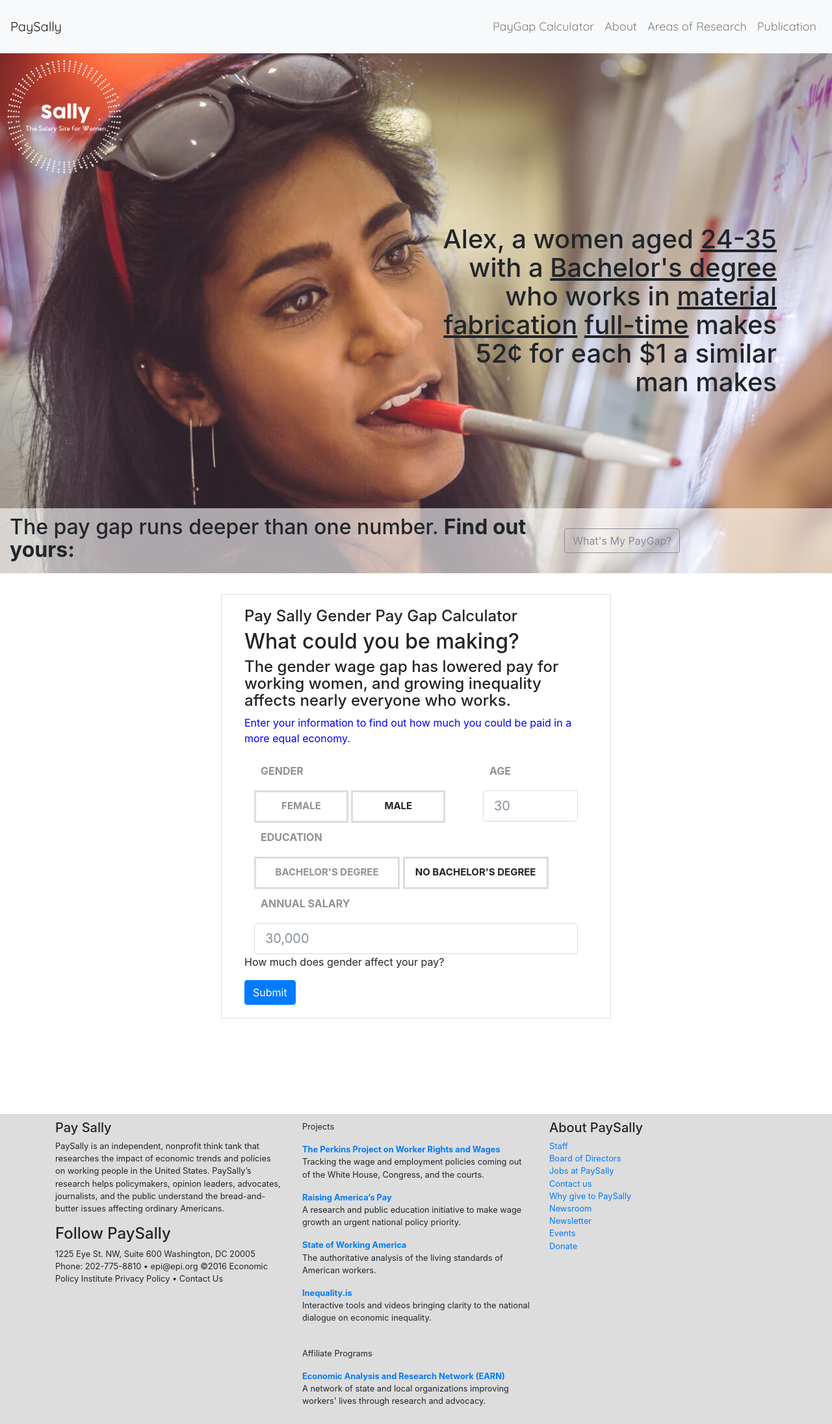
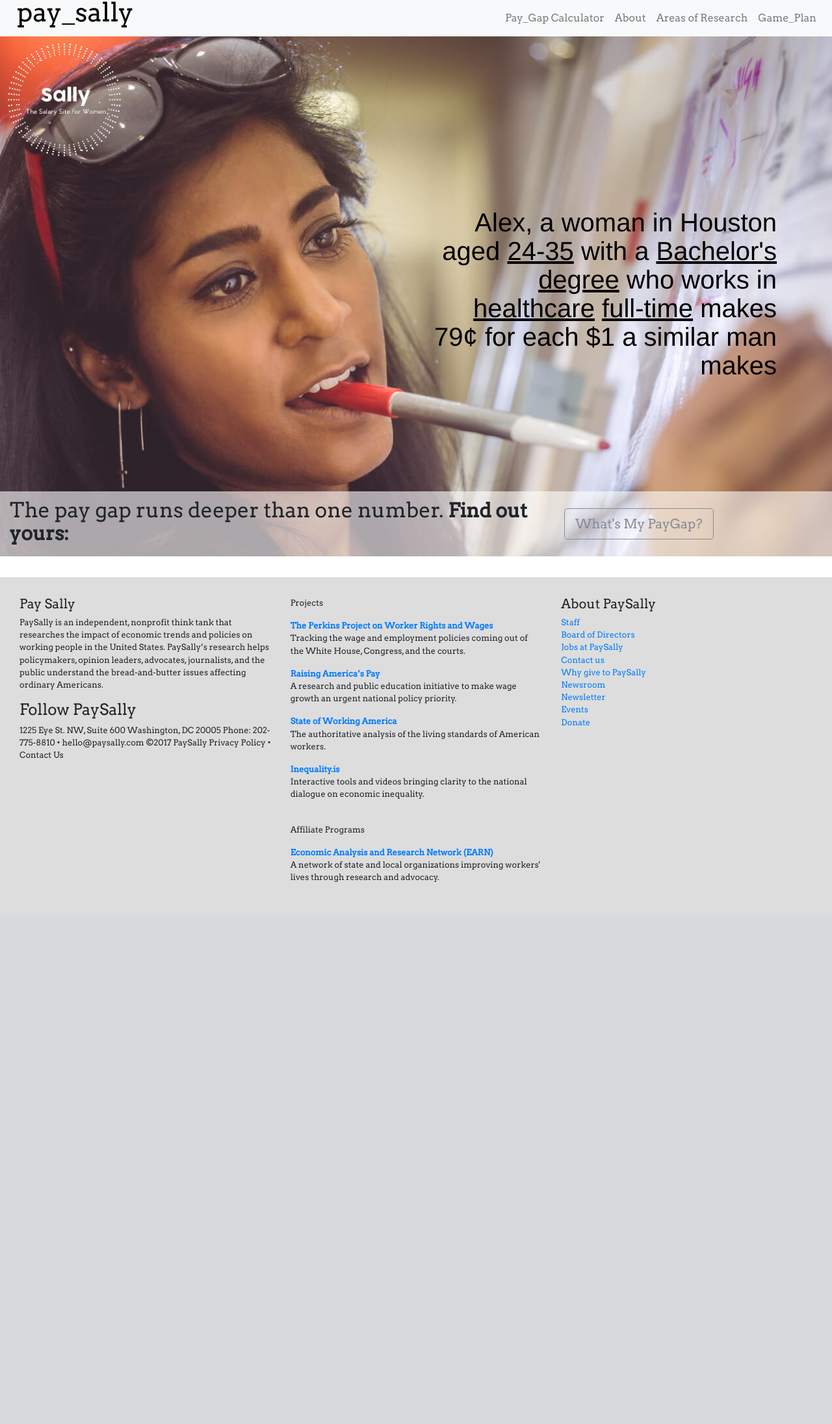
Before and after one commit to julianapeace/WomenStartupWeekend, a Python web app: template myapp/templates/index.html in a window 1280 px wide. Shown: the whole page at 65% size. After the commit the page ends 1357 px from the top, so only its background shows below. Run offline with Jinja, Linux system fonts and the light colour scheme; the template is opened without the code that fills it, so the values that code supplies are empty; some libraries are stand-ins or nearby versions.

Commit message:
completed web app

```diff
--- a/myapp/templates/base.html
+++ b/myapp/templates/base.html
@@ -4,22 +4,25 @@
   <meta charset="utf-8">
   <meta name="viewport" content="width=device-width, initial-scale=1, shrink-to-fit=no">
   <link href="https://fonts.googleapis.com/css?family=Quicksand" rel="stylesheet">
+  <script src="https://ajax.googleapis.com/ajax/libs/jquery/3.2.1/jquery.min.js"></script>
+  <script src="/static/js/paysally.js"></script>
   <link rel="stylesheet" href="https://maxcdn.bootstrapcdn.com/bootstrap/4.0.0-beta/css/bootstrap.min.css">
-  <link rel="stylesheet" href="/static/css/style.css">
+  <link href="https://fonts.googleapis.com/css?family=Arvo" rel="stylesheet"><link rel="stylesheet" href="/static/css/style.css">
   <title>{%block title%}Pay Sally{% endblock %}</title>
 </head>
 
 <body>
 
   <nav class="navbar navbar-expand-lg navbar-light bg-light">
-    <a class="navbar-brand" href="/">PaySally</a>
+    <h1 id="header" style="position: fixed; padding: 0 0 10px 10px;"><a href="/">pay_sally</a></h1>
+    <a class="navbar-brand" href="/"></a>
     <button class="navbar-toggler" type="button" data-toggle="collapse" data-target="#navbarNavDropdown" aria-controls="navbarNavDropdown" aria-expanded="false" aria-label="Toggle navigation">
     <span class="navbar-toggler-icon"></span>
   </button>
     <div class="collapse navbar-collapse" id="navbarNavDropdown">
       <ul class="navbar-nav ml-auto">
         <li class="nav-item">
-          <a class="nav-link" href="#calculator">PayGap Calculator</a>
+          <a class="nav-link" href="/page/calculator.html">Pay_Gap Calculator</a>
         </li>
         <li class="nav-item">
           <a class="nav-link" href="#">About</a>
@@ -28,7 +31,7 @@
           <a class="nav-link" href="#">Areas of Research</a>
         </li>
         <li class="nav-item">
-          <a class="nav-link" href="#">Publication</a>
+          <a class="nav-link" href="/page/solution.html">Game_Plan</a>
         </li>
       </ul>
     </div>
@@ -36,41 +39,40 @@
 
   {% block jumbotron %}
   <div class="jumbotron vertical-center jumbotron-fluid">
-    <img src="/static/img/white-logo.png" alt="" style="width: 15%;">
+    <img src="/static/img/white-logo-sm.png" alt="" style="width: 15%;">
     <div class="container">
       <div class="row jumbotrontext">
         <div class="col-lg-6">
         </div>
         <div class="col-lg-6">
-          <h1 class="display-6" style="text-align: right;">{% block jumbotrontext %}Alex, a women aged <u>24-35</u> with a <u>Bachelor's degree</u> who works in <u>material fabrication</u> <u>full-time</u> makes 52&#162; for each $1 a similar man makes{% endblock %}</h1>
+          <h1 class="display-6">{% block jumbotrontext %}Alex, a woman in Houston aged <u>24-35</u> with a <u>Bachelor's degree</u> who works in <u>healthcare</u> <u>full-time</u> makes 79&#162; for each $1 a similar man makes{% endblock %}</h1>
         </div>
       </div>
       <div class="row jumbotron-paygap">
-        <div class="col-lg-8">
-          <h2>The pay gap runs deeper than one number. <strong>Find out yours:</strong></h2>
+        <div class="col-lg-8 col-md-8 col-sm-12">
+          <h2>The pay gap runs deeper than one number. <strong style="font-size: 30px;">Find out yours:</strong></h2>
         </div>
-        <div class="col-lg-4">
-          <a href="#calculator" class="btn btn-outline-secondary">What's My PayGap?</a>
+        <div class="col-lg-4 col-md-8 col-sm-12">
+          <a href="/page/calculator.html" class="btn btn-outline-secondary btn-lg">What's My PayGap?</a>
         </div>
       </div>
     </div>
   </div>
   {% endblock %}
-  <div class="calculator">
     {% block calculator %}{% endblock %}
-  </div>
   {% block calcresult %}{% endblock %}
-  <footer>
-    <div class="container">
+  {% block solution %}{% endblock %}
+
+  <footer id="footer">
       <div class="row">
-        <div class="col-lg-4">
+        <div class="col-lg-4 col-md-4 col-sm-12">
           <h5>Pay Sally</h5>
           <p>PaySally is an independent, nonprofit think tank that researches the impact of economic trends and policies on working people in the United States. PaySally’s research helps policymakers, opinion leaders, advocates, journalists, and the public
             understand the bread-and-butter issues affecting ordinary Americans.</p>
           <h4>Follow PaySally</h4>
-          <p>1225 Eye St. NW, Suite 600 Washington, DC 20005 Phone: 202-775-8810 • epi@epi.org ©2016 Economic Policy Institute Privacy Policy • Contact Us</p>
+          <p>1225 Eye St. NW, Suite 600 Washington, DC 20005 Phone: 202-775-8810 • hello@paysally.com ©2017 PaySally Privacy Policy • Contact Us</p>
         </div>
-        <div class="col-lg-4">
+        <div class="col-lg-4 col-md-4 col-sm-12">
           <p>Projects</p>
           <a href="#"><strong>The Perkins Project on Worker Rights and Wages</strong></a>
           <p>Tracking the wage and employment policies coming out of the White House, Congress, and the courts.</p>
@@ -85,7 +87,7 @@
           <a href="#"><strong>Economic Analysis and Research Network (EARN)</strong></a>
           <p>A network of state and local organizations improving workers' lives through research and advocacy.</p>
         </div>
-        <div class="col-lg-4">
+        <div class="col-lg-4 col-md-4 col-sm-12">
           <h5>About PaySally</h5>
           <p>
             <a href="http://www.epi.org/about/staff/">Staff</a><br>
@@ -100,8 +102,6 @@
           </p>
         </div>
       </div>
-
-    </div>
   </footer>
 </body>
 
--- a/myapp/templates/index.html
+++ b/myapp/templates/index.html
@@ -1,86 +1 @@
-{% extends "base.html" %} {% block calculator %}
-<div id="calculator">
-  <div class="container">
-    <div class="row">
-      <div class="col-lg-12">
-
-
-
-        <h4>Pay Sally Gender Pay Gap Calculator</h4>
-        <h2>What could you be making?</h2>
-        <h4>The gender wage gap has lowered pay for working women, and growing inequality affects nearly everyone who works.</h4>
-        <p style="color: blue;">Enter your information to find out how much you could be paid in a more equal economy.</p>
-
-        <form class="" action="/calculator" method="post">
-          <fieldset class="form__options">
-            <div class="container">
-              <div class="row">
-                <div class="col-lg-8 col-md-8 col-sm-8">
-                  <label for="gender">Gender</label>
-                </div>
-                <div class="col-lg-4 col-md-4 col-sm-4">
-                  <label for="age">Age</label>
-                </div>
-              </div>
-              <div class="row">
-                <div class="col-lg-8 col-md-8 col-sm-8">
-
-                  <p class="form__answer">
-                    <input type="radio" name="gender" id="female" value="guy" checked>
-                    <label for="female">
-          Female
-        </label>
-                  </p>
-
-                  <p class="form__answer">
-                    <input type="radio" name="gender" id="male" value="guy" checked>
-                    <label for="male">
-          Male
-        </label>
-                  </p>
-
-                </div>
-                <div class="col-lg-4 col-md-4 col-sm-4">
-                  <input class="form-control form-control-lg" type="number" step="1" size="" placeholder="30" name="age" value="">
-                </div>
-              </div>
-              <div class="row">
-                <div class="col-lg-12">
-                  <label for="education">Education</label>
-                </div>
-                <div class="col-lg-12">
-
-                  <p class="form__answer">
-                    <input type="radio" name="education" id="match_1" value="guy" checked>
-                    <label for="match_1">
-					Bachelor's Degree
-				</label>
-                  </p>
-
-                  <p class="form__answer">
-                    <input type="radio" name="education" id="match_1" value="guy" checked>
-                    <label for="match_1">
-          No Bachelor's Degree
-        </label>
-                  </p>
-                </div>
-              </div>
-
-              <div class="row">
-                <div class="col-lg-12">
-                  <label for="salary">Annual Salary</label>
-                </div>
-                <div class="col-lg-12">
-                  <input class="form-control form-control-lg" type="number" placeholder="30,000" name="salary" value="">
-                </div>
-              </div>
-            </div>
-          </fieldset>
-          <p>How much does gender affect your pay?</p>
-          <button type="submit" class="btn btn-primary" name="button">Submit</button>
-        </form>
-      </div>
-    </div>
-  </div>
-</div>
-{% endblock %}
+{% extends "base.html" %}
--- a/requirements.txt
+++ b/requirements.txt
@@ -6,5 +6,4 @@ requests
 peewee==2.10.2
 datetime==4.2
 markdown2==2.3.4
-pytz
 json
--- a/static/css/style.css
+++ b/static/css/style.css
@@ -1,30 +1,21 @@
-nav{
-  font-family:'Quicksand', Helvetica, Arial, sans-serif;
-  font-size: 18px;
-  line-height: 50px;
-}
-label {
-  text-transform: uppercase;
-  font-weight: bold;
-	/*box-sizing: border-box;*/
-	/*display: block;*/
-	height: 100%;
-	width: 100%;
-	padding: 10px 10px 10px 10px;
-	/*cursor: pointer;*/
-	opacity: .5;
-	transition: all .5s ease-in-out;
-	&:hover, &:focus, &:active {
-		border: 1px solid rgba(#ddd,.5);
-	}
+body{
+  font-family: 'Arvo', 'Quicksand', Helvetica, monospace;
 }
 footer{
-  padding: 10px;
+  padding: 30px;
   background-color: #ddd;
   font-size: 80%;
 }
+#header>a{
+  color: #000;
+}
+/********************************************************
+
+JUMBOTRON
+
+*******************************************************/
 .jumbotron {
-  background-image: url("/static/img/woman-working.jpg");
+  background: url("/static/img/woman-working.jpg") no-repeat center top;
   height: 100vh;
   position: relative;
 }
@@ -32,6 +23,12 @@ footer{
   position:absolute;
   top: 5px;
   left: 5px;
+}
+.jumbotrontext{
+  text-align: right;
+  color: #000;
+  font-family:  Helvetica, Arial, sans-serif;
+
 }
 .jumbotron-paygap{
   position: absolute;
@@ -45,25 +42,88 @@ footer{
   padding: 0;
   margin:0;
 }
+/********************************************************
+
+SOLUTION
+
+*******************************************************/
+.solutionsteps{
+  font-family: 'Arvo', 'Quicksand', Helvetica, monospace;
+  margin: 10px auto;
+  width: 850px;
+  padding: 40px;
+  min-height: 100vh;
+  height: 100%;
+  border: 3px solid #ddd;
+}
+/********************************************************
+
+CALCULATOR
+
+*******************************************************/
 .calculator{
-  height: 100vh;
+  min-height: 100vh;
 }
 #calculator{
-  margin: 0 auto;
+  font-family:'Quicksand', Helvetica, monospace;
+  margin: 20px auto;
   max-width: 600px;
-  width: 50%;
   border: 1px solid #ddd;
   padding: 20px;
+  height: 100%;
 }
+.form__answer {
+	display: inline-block;
+	width: 45%;
+  border: 3px solid #ddd;
+	height: 50px;
+	vertical-align: top;
+  font-size: 15px;
+  /*line-height: 5px;*/
+	text-align: center;
+}
+label {
+  text-transform: uppercase;
+  font-weight: bold;
+	height: 100%;
+	/*width: 100%;*/
+	padding: 10px 0px 00px 0px;
+	opacity: .5;
+	transition: all .5s ease-in-out;
+	/*&:hover, &:focus, &:active {
+		border: 1px solid rgba(#ddd,.5);
+	}*/
+}
+input[type="radio"] {
+	opacity: 0;
+	width: 0;
+  height: 0;
+}
+input[type="radio"]:active ~ label {
+  opacity: 1;
+}
+input[type="radio"]:checked ~ label {
+  opacity: 1;
+  font-size: 16px;
+  font-weight: bold;
+  /*background-color: #ddd;*/
+}
+/********************************************************
+
+RESULTS
+
+*******************************************************/
 #calculator-result{
-  margin: 0 auto;
+  font-family: 'Quicksand', Helvetica, monospace;
+  margin: 10px auto;
   max-width: 600px;
-  width: 50%;
   border: 1px solid #ddd;
   padding: 40px;
-  height: 100vh;
+  min-height: 100vh;
+  heignt: 100%;
 }
-.calculator-result{
+
+.pay_gap{
   background-color: rgba(255, 0, 0, 0.5);
   color: #fff;
   padding:10px;
@@ -76,91 +136,23 @@ footer{
   display: flex;
   align-items: center;
 }
-/* Font from Google fonts */
+/********************************************************
 
-@import url('https://fonts.googleapis.com/css?family=Source+Sans+Pro:300,400,900');
+BOOTSTRAP
 
-/* Form Styles */
-.form__answer {
-	display: inline-block;
-	/*box-sizing: border-box;*/
-	width: 45%;
-  border: 3px solid #ddd;
-	/*margin: 20px 1% 20px 0;*/
-  margin: 0px 0% 0px 0;
-	height: 50px;
-	vertical-align: top;
-	font-size: 15px;
-  line-height: 5px;
-	text-align: center;
-}
-
-.form__button {
-	height: 40px;
-	border: none;
-	text-transform: uppercase;
-	font-family: 'Source Sans Pro', sans-serif;
-	padding: 0 20px;
-	border-radius: 20px;
-	font-weight: 900;
-	cursor: pointer;
-	margin: 20px 0;
-	transition: all .25s ease-in-out;
-	&:hover, &:focus {
-		background-color: $submit-color-darker;
-		text-shadow: 1px 1px 1px rgba(0,0,0,.25);
-		outline: none;
-	}
-}
-
-
-/* Input style */
-
-input[type="radio"] {
-	opacity: 0;
-	width: 0;
-  height: 0;
-}
-
-input[type="radio"]:active ~ label {
-  opacity: 1;
-}
-
-input[type="radio"]:checked ~ label {
-  opacity: 1;
-	border: 1px solid $font-color;
-}
-
-
+*******************************************************/
 @media all and (min-width: 1024px) {
-  .navbar {
-    width: 100%;
 }
 @media all and (min-width: 768px) and (max-width: 1024px) {
-  .navbar {
-    width: 100%;
-  }
 }
 @media all and (min-width: 480px) and (max-width: 768px) {
-  .jumbotron{
-    height: 100vh;
-  }
-  h1{
-    color: #fff;
-  }
 }
 
 @media all and (max-width: 480px) {
-  .navbar {
-    width: 100%;
+  h1{
+    font-size: 30px;
   }
-  h1{
-    color: #fff;
-  }
-  .jumbotron{
-    height: 100vh;
+  h2{
+    font-size:20px;
   }
 }
-
-@media screen and (max-width: 768px) and (orientation: landscape) {
-}
--- /dev/null
+++ b/static/js/paysally.js
@@ -0,0 +1,29 @@
+$(document).ready(function () {
+  $('#section1').hide();
+  $('#section2').hide();
+  $('#section3').hide();
+$('#section-header1').click(function(event){
+  $('#section1').slideToggle()
+  })
+  $('#section-header2').click(function(event){
+    $('#section2').slideToggle()
+    })
+    $('#section-header3').click(function(event){
+      $('#section3').slideToggle()
+      })
+});
+
+var range = 100;
+
+$(window).on('scroll', function () {
+  var scrollTop = $(this).scrollTop(),
+      height = $('#header').outerHeight(),
+      offset = height/0.5,
+      calc = 1 - (scrollTop - offset + range) / range;
+  $('#header').css({ 'opacity': calc });
+  if (calc > '1') {
+    $('#header').css({ 'opacity': 1 });
+  } else if ( calc < '0' ) {
+    $('#header').css({ 'opacity': 0 });
+  }
+});
```
Also changed, not shown: app.py (+20 -3 lines), myapp/templates/calc-result.html (+17 -5 lines), myapp/templates/calculator.html (added, +77 -0 lines), myapp/templates/solution.html (added, +46 -0 lines), static/img/coins.png (added), static/img/dark-logo-sm.png (added), static/img/white-logo-sm.png (added), 3 other files.
